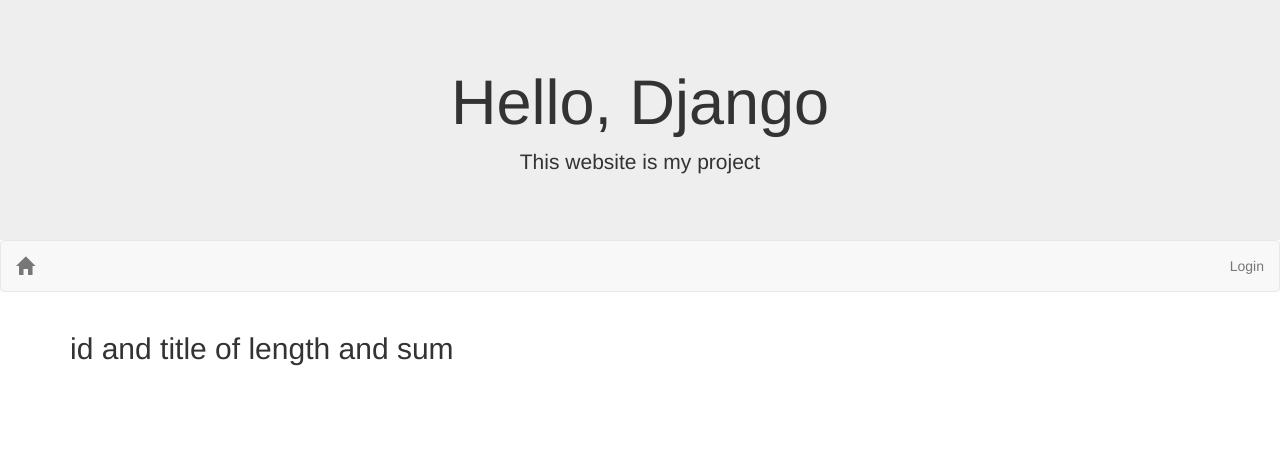
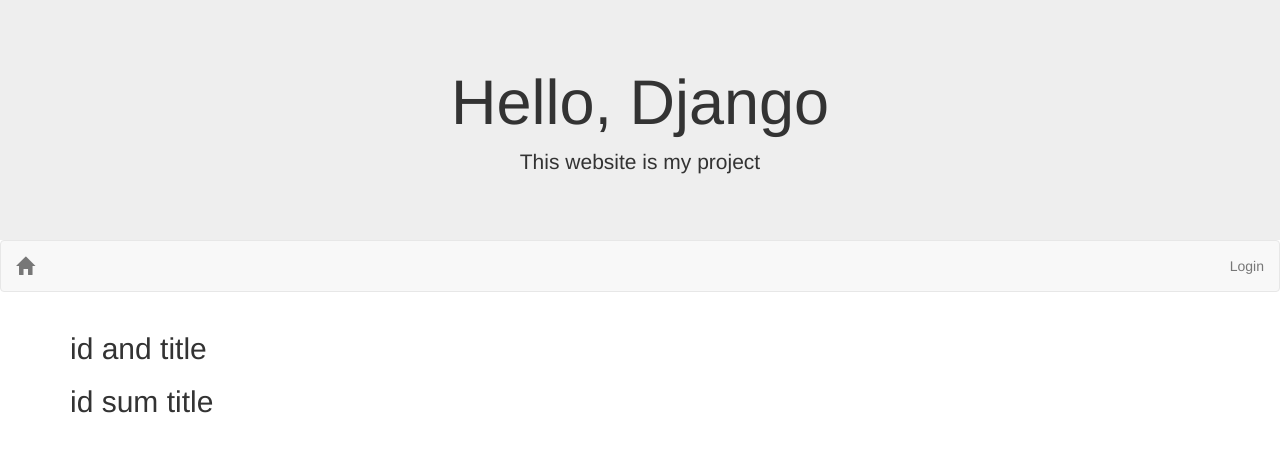
Before and after one commit to LeeSangMin1029/Django, a Django app: page /id_title/ in a window 1280 px wide. Shown: the top 452 px of the page. Run offline with Django 3.2, Linux system fonts and the light colour scheme; data that the repository does not hold is empty; some libraries are stand-ins or nearby versions.

Commit message:
Modified contents

```diff
--- a/blog/templates/blog/id_title.html
+++ b/blog/templates/blog/id_title.html
@@ -1,8 +1,14 @@
 {% extends 'base.html' %}
 
 {% block content %}
-<h2>id and title of length and sum</h2>
+<h2>id and title</h2>
 {% for k, v in len.items %}
-    <p class='lead'>{{ k }}:{{ v }}, sum:{{ k|add:v }},</p>
+    <p class='lead'>{{ k }}:{{ v }},</p>
 {% endfor %}
+
+<h2>id sum title</h2>
+{% for i in sum_list %}
+    <p class='lead'>{{ i }},</p>
+{% endfor %}
+
 {% endblock %}
```
